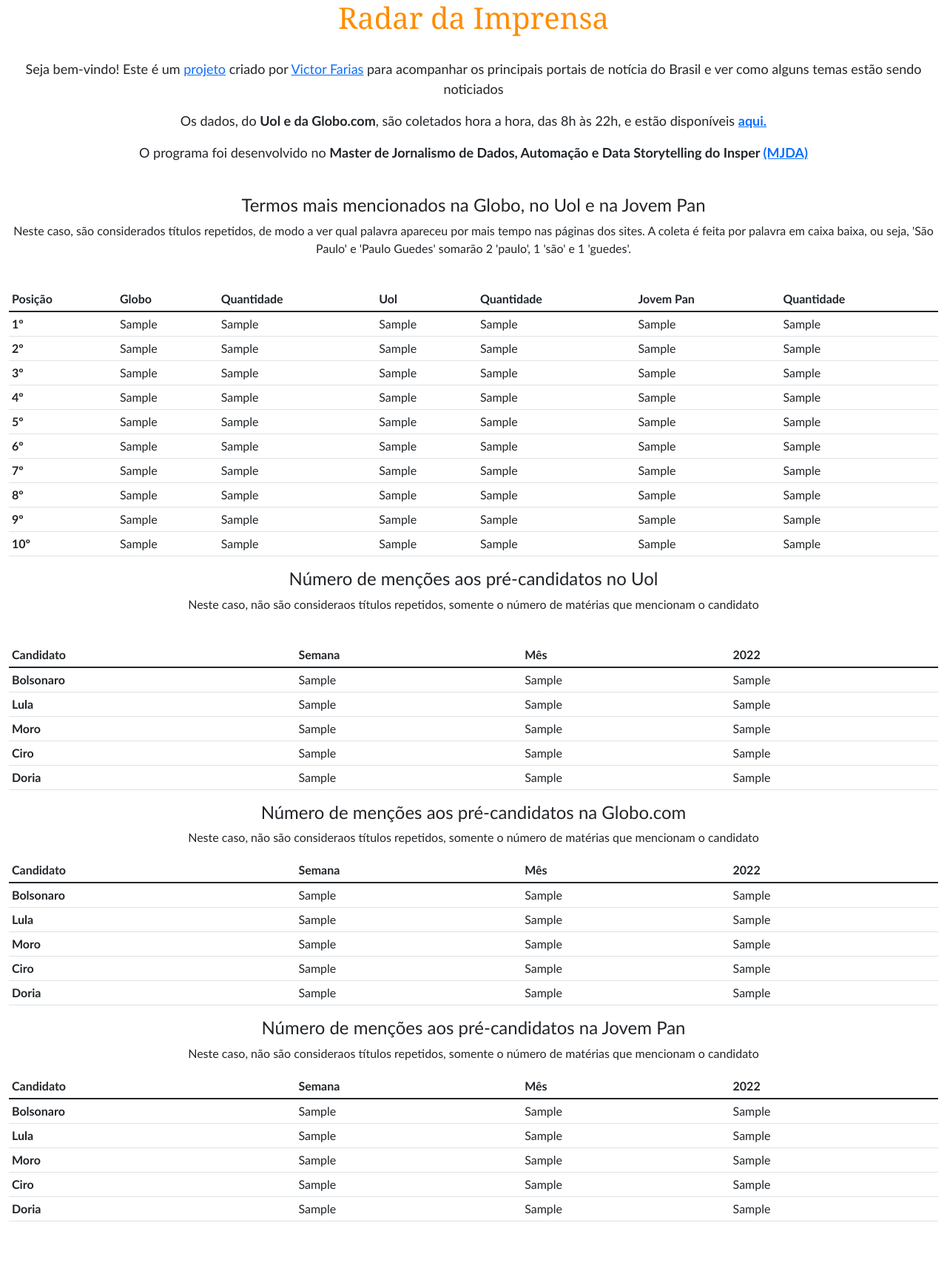
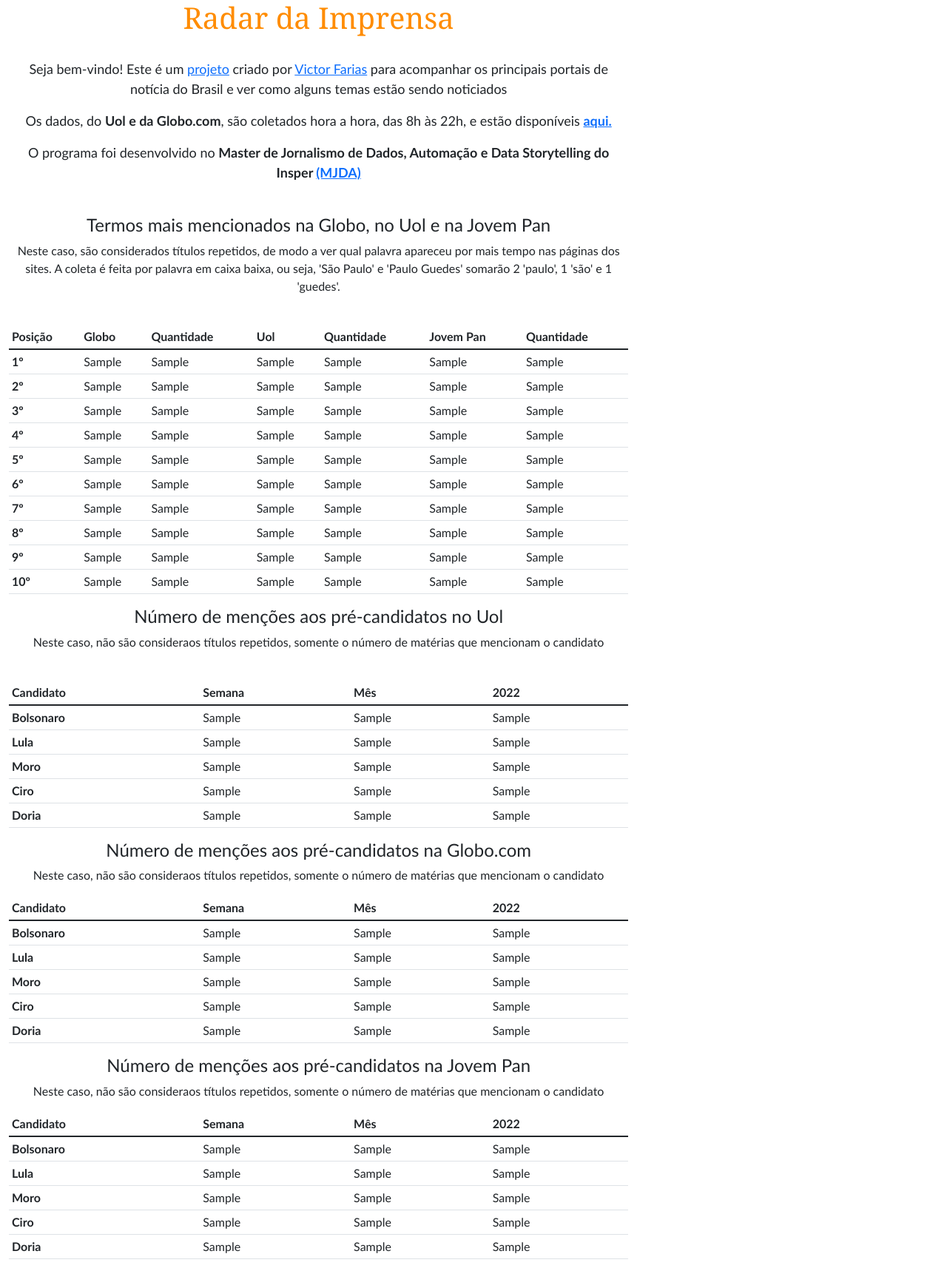
Before and after one commit to victorfariassb/iPrensa, a Flask app: template templates/home.html in a window 1280 px wide. Shown: the whole page at 74% size. Before the commit the page ends 1651 px from the top, so only its background shows below. Run offline with Flask 2, Linux system fonts and the light colour scheme; the template is opened without the code that fills it: most values are stand-ins (such as "Sample title", 1, 10 or a date in 2020); parts of the project's set-up code (start-up, migrations or seed data) failed here and were passed over.

Commit message:
Update home.html

```diff
--- a/templates/home.html
+++ b/templates/home.html
@@ -8,7 +8,8 @@
   <div class="container-fluid">
     <div class="row">
       <div class="clearfix visible-xs-block">
-      <div class="col-xs-12 col-lg-12">
+        <div class="col-xs-2 col-lg-2"></div>
+        <div class="col-xs-8 col-lg-8">
         <center>
           <font face="Cambria">
             <font color="#FF8C00">
@@ -295,5 +296,6 @@
           </div>
       </div>
     </div>
+      <div class="col-xs-2 col-lg-2"></div>
   </body>
   </html>
```
